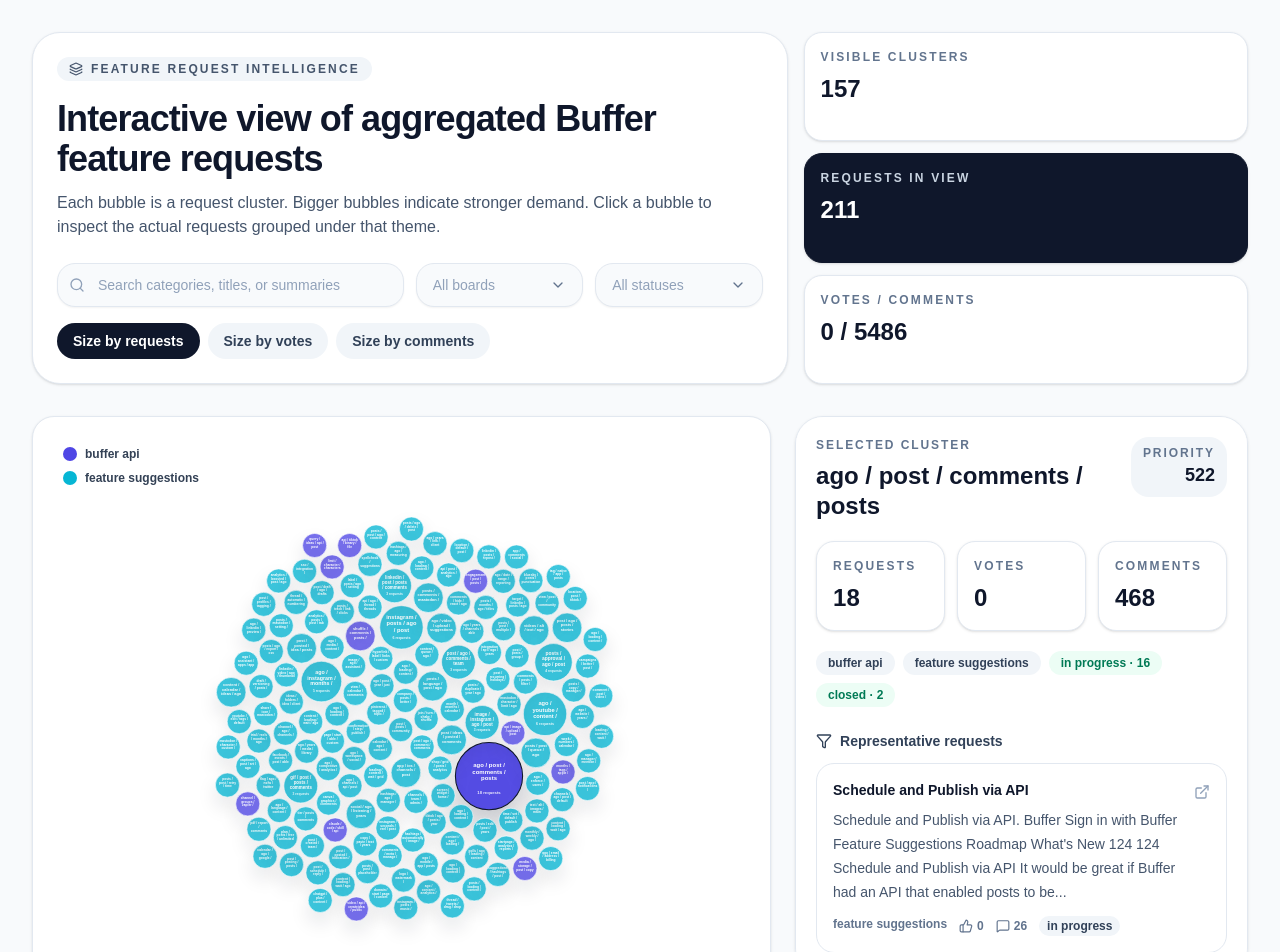
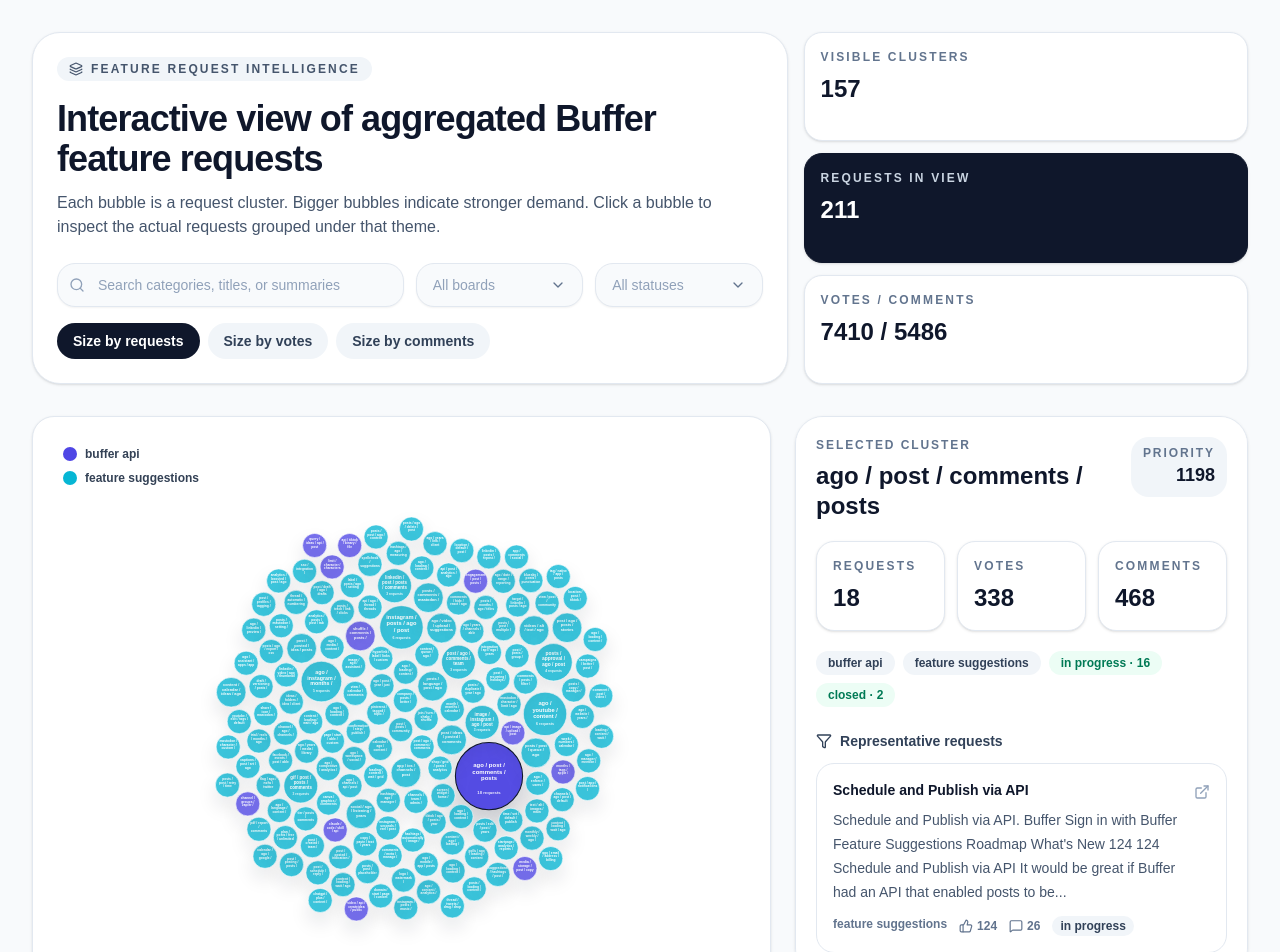
Before and after one commit to papidb/buffer-bubbles, a React (Vite) app in the folder frontend/: page / in a window 1280 px wide. Shown: the top 952 px of the page. Built offline with nearby package versions, Linux system fonts and the light colour scheme.

Commit message:
fix: votes and comments not reading

```diff
--- a/frontend/src/App.tsx
+++ b/frontend/src/App.tsx
@@ -39,7 +39,22 @@
 }
 
 function getPriorityScore(cluster: Cluster) {
-  return cluster.request_count * 3 + cluster.total_votes * 2 + cluster.total_comments;
+  return cluster.request_count * 3 + getClusterVoteTotal(cluster) * 2 + cluster.total_comments;
+}
+
+function getItemVoteCount(item: ClusterItem) {
+  if (typeof item.votes === "number" && item.votes > 0) return item.votes;
+
+  const match = item.summary.match(/What's New\s+(\d+)/i);
+  return match ? Number(match[1]) : 0;
+}
+
+function getClusterVoteTotal(cluster: Cluster) {
+  if (typeof cluster.total_votes === "number" && cluster.total_votes > 0) {
+    return cluster.total_votes;
+  }
+
+  return cluster.items.reduce((sum, item) => sum + getItemVoteCount(item), 0);
 }
 
 function BubbleChart({ data, activeId, onSelect, search, boardFilters, statusFilters, metric }: BubbleChartProps) {
@@ -130,7 +145,7 @@
     const valueAccessor = (d: Cluster) => {
       switch (metric) {
         case "votes":
-          return d.total_votes || 1;
+          return getClusterVoteTotal(d) || 1;
         case "comments":
           return d.total_comments || 1;
         case "requests":
@@ -405,7 +420,7 @@
         >
           <div className="text-sm font-semibold text-slate-900">{hoveredNode.category}</div>
           <div className="mt-1 text-xs text-slate-600">
-            {hoveredNode.request_count} requests · {hoveredNode.total_votes} votes · {hoveredNode.total_comments} comments
+            {hoveredNode.request_count} requests · {getClusterVoteTotal(hoveredNode)} votes · {hoveredNode.total_comments} comments
           </div>
           <div className="mt-1 text-xs text-slate-500">{hoveredNode.boards.join(", ")}</div>
         </div>
@@ -472,7 +487,7 @@
     return filteredClusters.reduce(
       (acc, cluster: Cluster) => {
         acc.requests += cluster.request_count;
-        acc.votes += cluster.total_votes;
+        acc.votes += getClusterVoteTotal(cluster);
         acc.comments += cluster.total_comments;
         return acc;
       },
@@ -598,7 +613,7 @@
 
                   <div className="mt-5 grid grid-cols-3 gap-3">
                     <MetricCard label="Requests" value={activeCluster.request_count} muted />
-                    <MetricCard label="Votes" value={activeCluster.total_votes} muted />
+                    <MetricCard label="Votes" value={getClusterVoteTotal(activeCluster)} muted />
                     <MetricCard label="Comments" value={activeCluster.total_comments} muted />
                   </div>
 
@@ -639,7 +654,7 @@
 
                           <div className="mt-3 flex flex-wrap gap-3 text-xs font-semibold text-slate-500">
                             <span>{item.board}</span>
-                            <span className="inline-flex items-center gap-1"><ThumbsUp className="h-3.5 w-3.5" /> {item.votes ?? 0}</span>
+                            <span className="inline-flex items-center gap-1"><ThumbsUp className="h-3.5 w-3.5" /> {getItemVoteCount(item)}</span>
                             <span className="inline-flex items-center gap-1"><MessageSquare className="h-3.5 w-3.5" /> {item.comments ?? 0}</span>
                             <span className="rounded-full bg-slate-100 px-2 py-0.5 text-slate-700">{item.status || "unknown"}</span>
                           </div>
```
